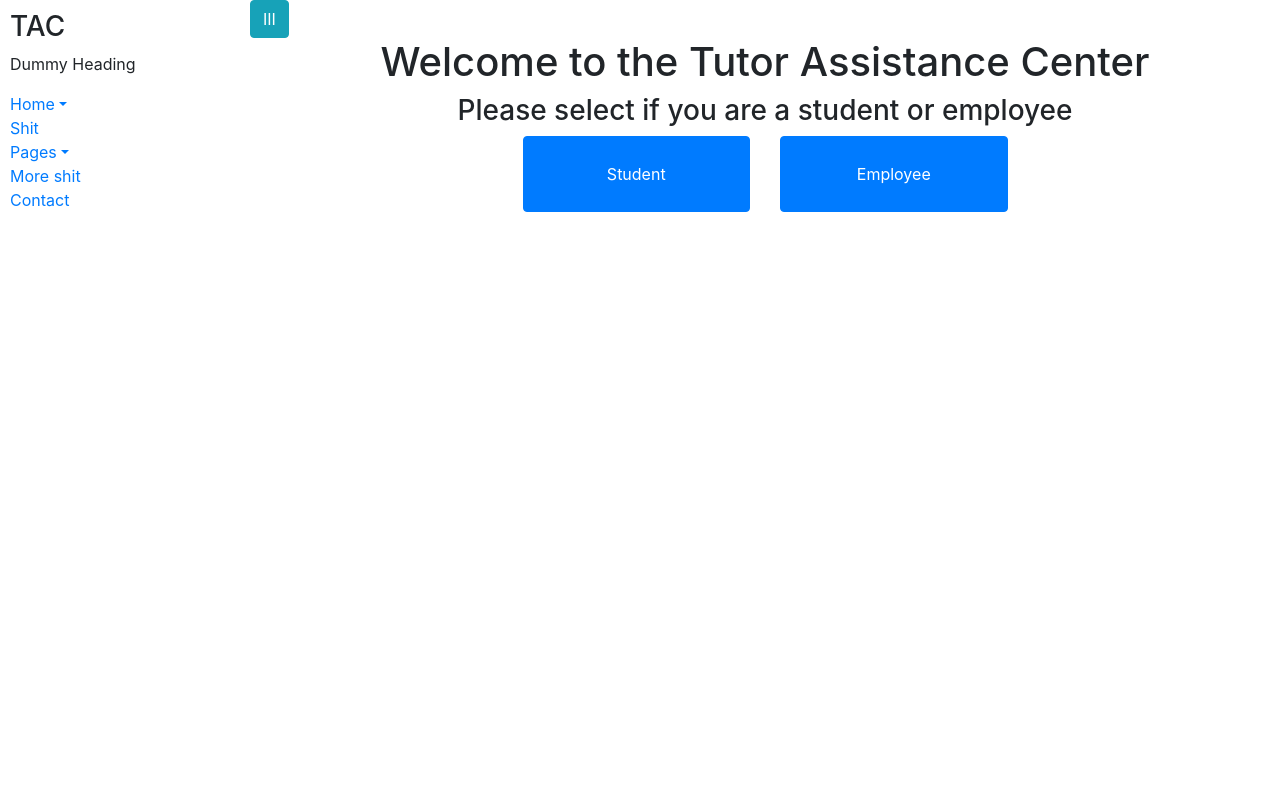
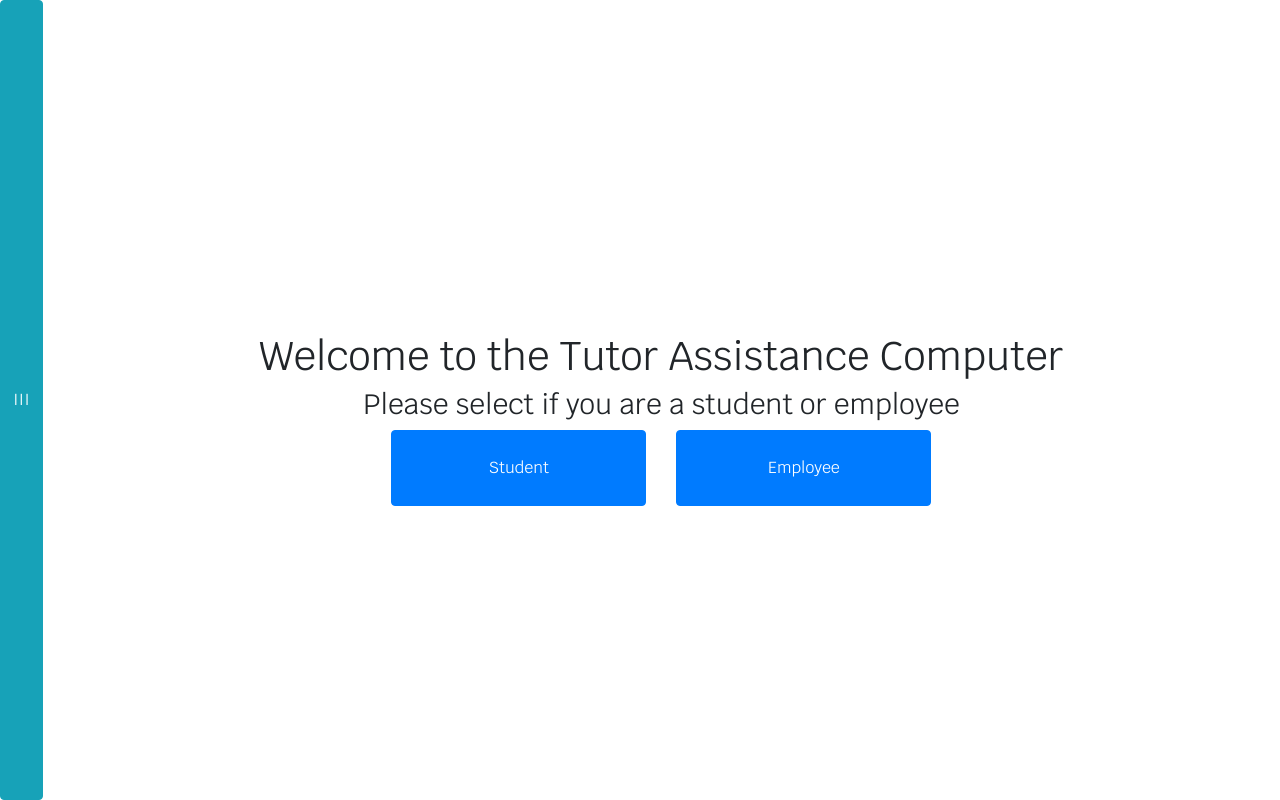
Before and after one commit to kmdiogo/TAC, a Django app: page / in a window 1280 px wide. Run offline with Django 3.2, Linux system fonts and the light colour scheme; some libraries are stand-ins or nearby versions.

Commit message:
Initial Rough Draft Home Page

```diff
--- a/static/css/site.css
+++ b/static/css/site.css
@@ -1,3 +1,11 @@
+body{
+    font-family: 'Krub', sans-serif;
+    transition: opacity 1s;
+}
+body.hidden{
+    opacity: 0;
+}
+
 .hover-expand{
     transition: all 0.2s ease-in-out;
 }
@@ -5,3 +13,14 @@
 .hover-expand:hover{
     transform: scale(1.1,1.1);
 }
+
+.hover-translate-left, .hover-translate-right{
+    transition: all 0.2s ease-in-out;
+}
+.hover-translate-left:hover{
+    transform: translateX(-5%);
+}
+
+.hover-translate-right:hover{
+    transform: translateX(5%);
+}
--- a/templates/SignIn/Index.html
+++ b/templates/SignIn/Index.html
@@ -6,10 +6,28 @@
     <title>Title</title>
     <link rel="stylesheet" type="text/css" href="{% static 'css/bootstrap.css' %}" />
     <link rel="stylesheet" type="text/css" href="{% static 'css/site.css' %}" />
+    <link href="https://fonts.googleapis.com/css?family=Krub" rel="stylesheet">
     <style>
         .student-or-employee{
             width: 100%;
             height: 200%;
+        }
+        .student-or-employee:hover{
+            animation: jump 1s infinite ease-in-out;
+        }
+        @keyframes jump {
+            50% {
+                transform: translateY(5%);
+            }
+            100% {
+                transform: translateY(0%);
+            }
+        }
+        #content{
+            transition: all 2s ease-in-out;
+        }
+        #content.start-up{
+            transform: translateY(-5%);
         }
         .wrapper{
             display: flex;
@@ -37,52 +55,45 @@
         }
     </style>
 </head>
-<body>
+<body class="hidden">
 <div class="wrapper">
-    <nav id="sidebar">
+    <nav id="sidebar" class="active">
         <div class="sidebar-header">
             <h3>TAC</h3>
         </div>
         <ul class="list-unstyled components">
-            <p>Dummy Heading</p>
             <li class="active">
-                <a href="#homeSubmenu" data-toggle="collapse" aria-expanded="false" class="dropdown-toggle">Home</a>
+                <a href="#homeSubmenu">Home</a>
             </li>
             <li>
-                <a href="#">Shit</a>
+                <a href="#">Student Sign-In</a>
             </li>
             <li>
-                <a href="#pageSubmenu" data-toggle="collapse" aria-expanded="false" class="dropdown-toggle">Pages</a>
+                <a href="#pageSubmenu">Employee Clock-In</a>
             </li>
             <li>
-                <a href="#">More shit</a>
-            </li>
-            <li>
-                <a href="#">Contact</a>
+                <a href="#">Employee Tools</a>
             </li>
         </ul>
     </nav>
 
+    <button type="button" id="sidebarCollapse" class="btn btn-info">III</button>
+    <div class="justify-content-center align-items-center d-flex start-up" id="content" style="min-height: 100vh;width: 100%;">
 
-    <div id="content" style="min-height: 100vh;width: 100%;">
-        <button type="button" id="sidebarCollapse" class="btn btn-info">
-            <i class="fas fa-align-left"></i>
-            <span>III</span>
-        </button>
         <div class="container">
             <div class="row d-flex justify-content-center">
-                <h1>Welcome to the Tutor Assistance Center</h1>
+                <h1>Welcome to the Tutor Assistance Computer</h1>
                 <h3>Please select if you are a student or employee</h3>
             </div>
             <div class="row d-flex justify-content-center">
                 <div class="col-md-3"></div>
                 <div class="col-md-3">
-                    <button class="btn btn-primary hover-expand student-or-employee">
+                    <button class="btn btn-primary student-or-employee">
                         Student
                     </button>
                 </div>
                 <div class="col-md-3">
-                    <button class="btn btn-primary hover-expand student-or-employee">
+                    <button class="btn btn-primary student-or-employee">
                         Employee
                     </button>
                 </div>
@@ -100,11 +111,16 @@
 <script src="{% static 'js/bootstrap.js' %}"></script>
 <script>
     $(document).ready(function(){
+        $('body').removeClass('hidden');
+        $('#content').removeClass('start-up');
+        BindIndexEvents();
+    });
+
+    function BindIndexEvents(){
         $('#sidebarCollapse').click(function(){
-            console.log("afgjsd");
             $('#sidebar').toggleClass('active');
         });
-    });
+    }
 </script>
 </body>
 </html>
```
